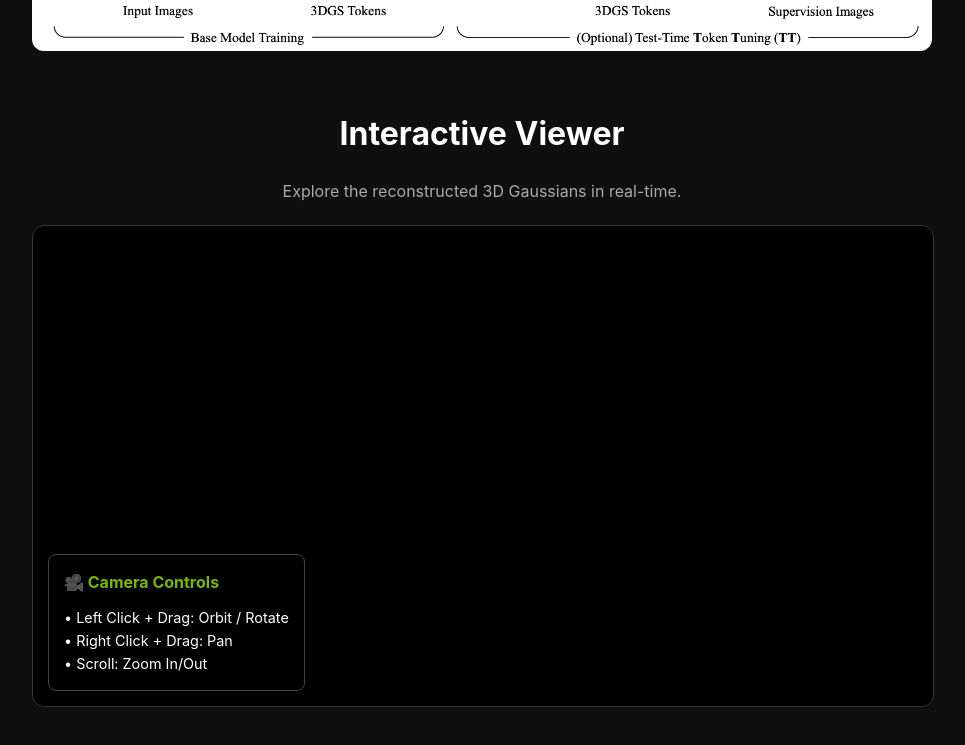
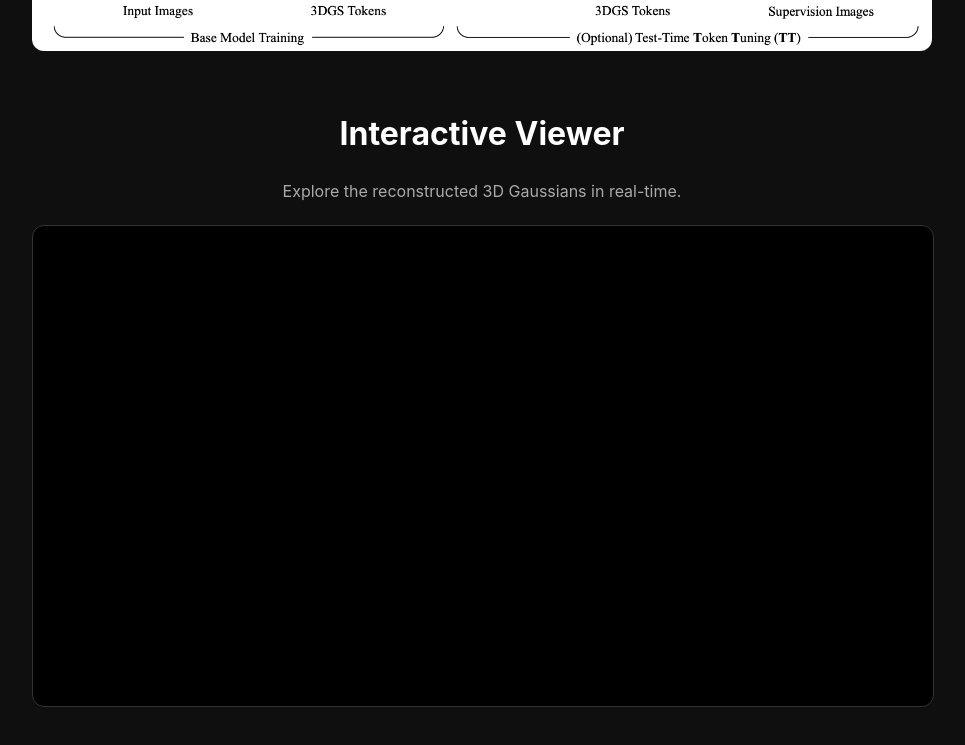
Before and after one commit to HaseebUlHassan437/tokengs-demo, a plain HTML site: page index.html in a window 1280 px wide. Shown: the part 1289-2034 px from the top of the page, without its empty margins (158-1123 px from the left). Drawn offline with nearby package versions, Linux system fonts and the light colour scheme.

Commit message:
Enhance 3D demo with Luma Viewer integration
Updated the interactive 3D demo section to include Luma Viewer and its script.

```diff
--- a/index.html
+++ b/index.html
@@ -213,19 +213,24 @@
 <img src="./pipeline.png" alt="TokenGS Architecture" class="placeholder-image">    </div>
 
     <!-- Interactive 3D Demo Section -->
+<!-- Interactive 3D Demo Section -->
     <div id="demo" class="section">
         <h2>Interactive Viewer</h2>
         <p style="text-align: center; color: #aaa;">Explore the reconstructed 3D Gaussians in real-time.</p>
 
-        <div id="viewer-container">
-            <div id="controls-info">
-                <h3>🎥 Camera Controls</h3>
-                • Left Click + Drag: Orbit / Rotate<br>
-                • Right Click + Drag: Pan<br>
-                • Scroll: Zoom In/Out<br>
-            </div>
+        <!-- The Luma Viewer Container -->
+        <div id="viewer-container" style="border-radius: 12px; overflow: hidden; margin-top: 20px;">
+            <!-- This one line of HTML creates the entire 3D viewer with the buttons! -->
+            <luma-viewer
+                source="https://lumalabs.ai/capture/d80d4876-07ce-4c17-8178-9e19d1e374ff"
+                background="transparent"
+                style="width: 100%; height: 60vh;">
+            </luma-viewer>
         </div>
     </div>
+
+    <!-- Import the Luma Web Library -->
+    <script type="module" src="https://unpkg.com/@lumaai/luma-web"></script>
 <!-- 3D Viewer Script -->
     <script type="module">
         import * as THREE from 'three';
```
